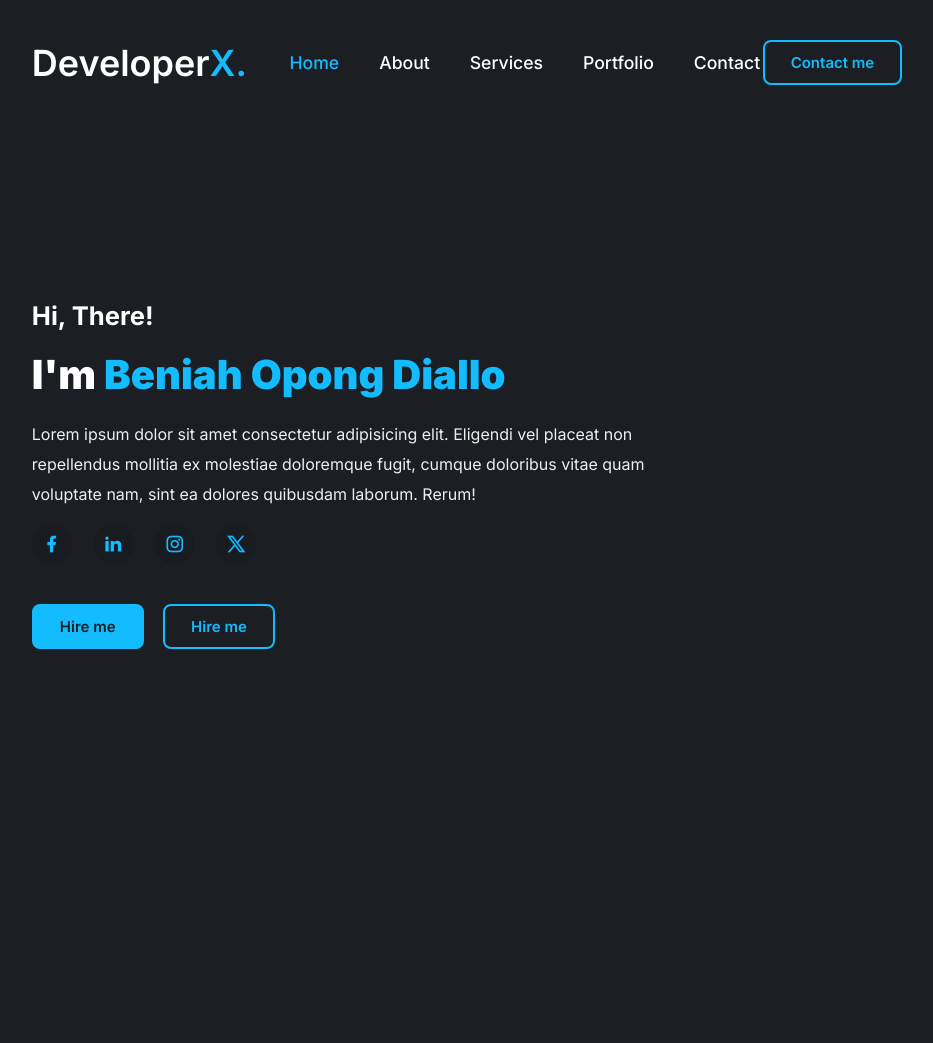
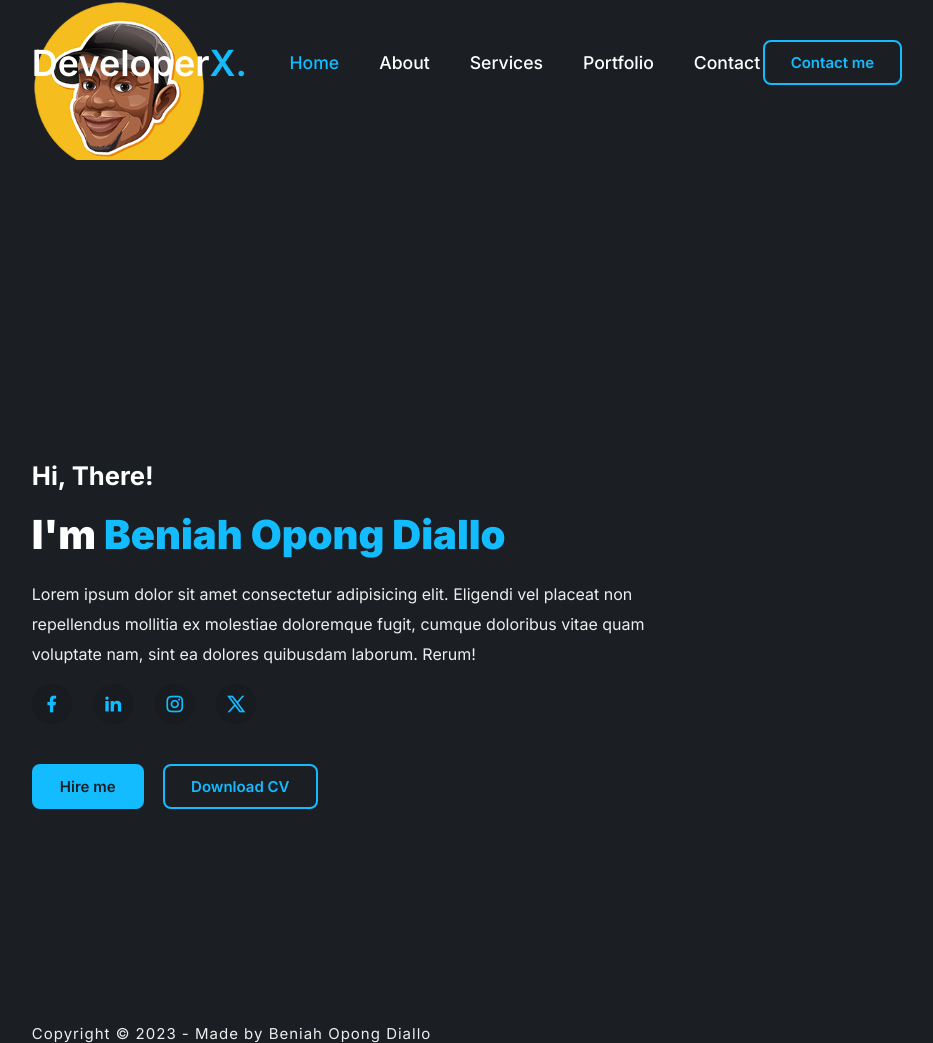
Before and after one commit to Beniah1/Web2, a plain HTML site: page index.html in a window 1280 px wide. Shown: the whole page, without its empty margins (173-1106 px from the left). Before the commit the page ends 800 px from the top, so only its background shows below. Drawn offline with nearby package versions, Linux system fonts and the light colour scheme.

Commit message:
Added a picture

```diff
--- a/index.html
+++ b/index.html
@@ -37,7 +37,9 @@
     </header>
 
     <!-- hero -->
-    <section class="hero">
+
+    <section>
+      <div class="hero"></div>
       <div class="main-content">
         <h4>Hi, There!</h4>
         <h1>I'm <span>Beniah Opong Diallo</span></h1>
@@ -47,6 +49,7 @@
           doloribus vitae quam voluptate nam, sint ea dolores quibusdam laborum.
           Rerum!
         </p>
+
         <div class="social">
           <a href="#"><i class="ri-facebook-fill"></i></a>
           <a href="#"><i class="ri-linkedin-fill"></i></a>
@@ -55,10 +58,14 @@
         </div>
         <div class="main-btnn">
           <a href="#" class="btn">Hire me</a>
-          <a href="#" class="btn btn2">Hire me</a>
+          <a href="#" class="btn btn2">Download CV</a>
         </div>
       </div>
+      <div class="bottom">
+        <p>Copyright © 2023 - Made by Beniah Opong Diallo</p>
+      </div>
     </section>
+
     <!-- js link -->
     <script src="script.js"></script>
   </body>
--- a/style.css
+++ b/style.css
@@ -81,13 +81,14 @@ section {
   padding: 0 16%;
 }
 
-/* .hero {
-  height: 60vh;
-  width: 60%;
-  background: url(pics/Frontpage_.png);
+.hero {
+  height: 20vh;
+  width: 20%;
+  background: url(pics/frontpage.png);
   background-position: top right;
+
   background-size: cover;
-} */
+}
 
 .main-content {
   padding-top: 300px;
@@ -152,12 +153,25 @@ section {
 .btn:hover {
   background: transparent;
   color: var(--main-color);
-  border: 2px solid var(--main-color);
+  box-shadow: 0 0 20px var(--main-color);
 }
 .btn2 {
   background: transparent;
   color: var(--main-color);
   border: 2px solid var(--main-color);
   margin-left: 15px;
-  transition: all .55s ease;
+  transition: all 0.55s ease;
 }
+.btn2:hover {
+  background: var(--main-color);
+  color: var(--bg-color);
+}
+.bottom {
+  margin-top: 215px;
+}
+.bottom p {
+  font-size: 15px;
+  font-weight: 400;
+  color: #eee;
+  letter-spacing: 1px;
+}
```
Also changed, not shown: pics/Frontpage_.png (deleted), pics/frontpage.png (added).
